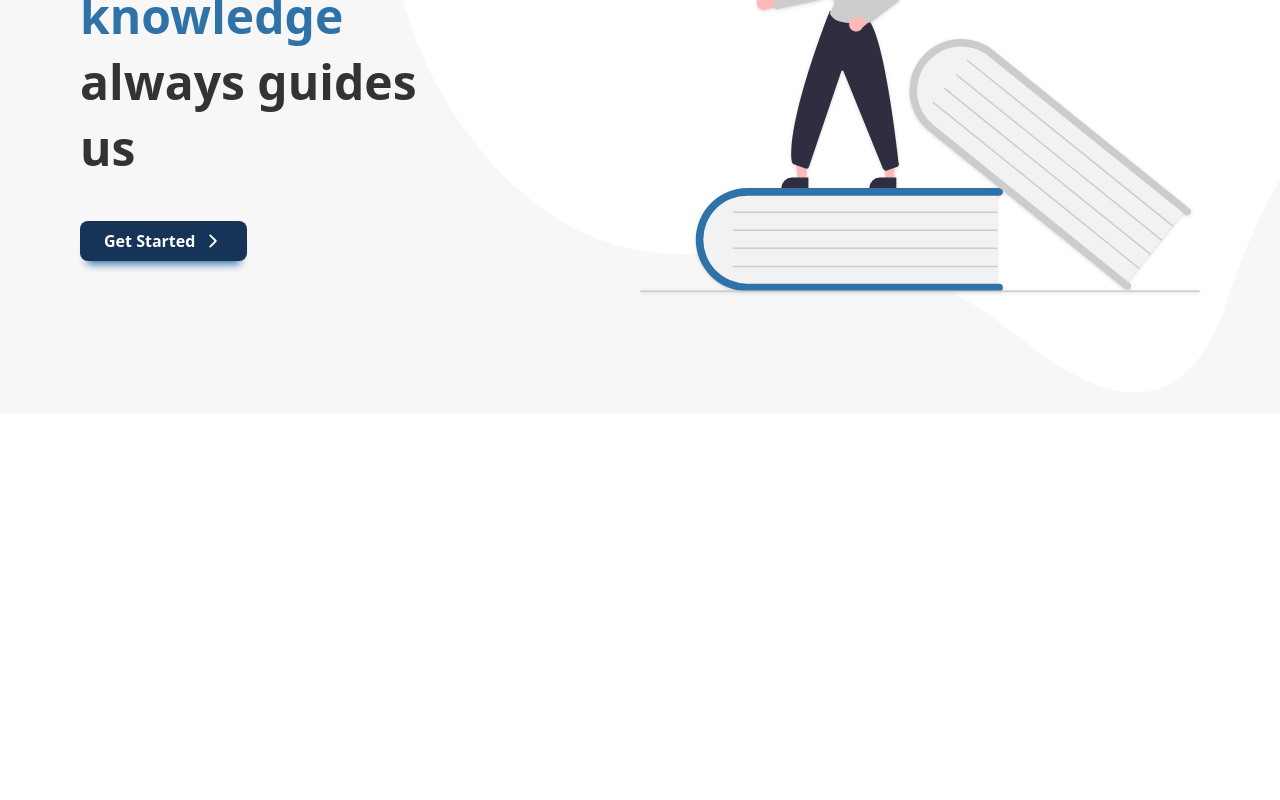
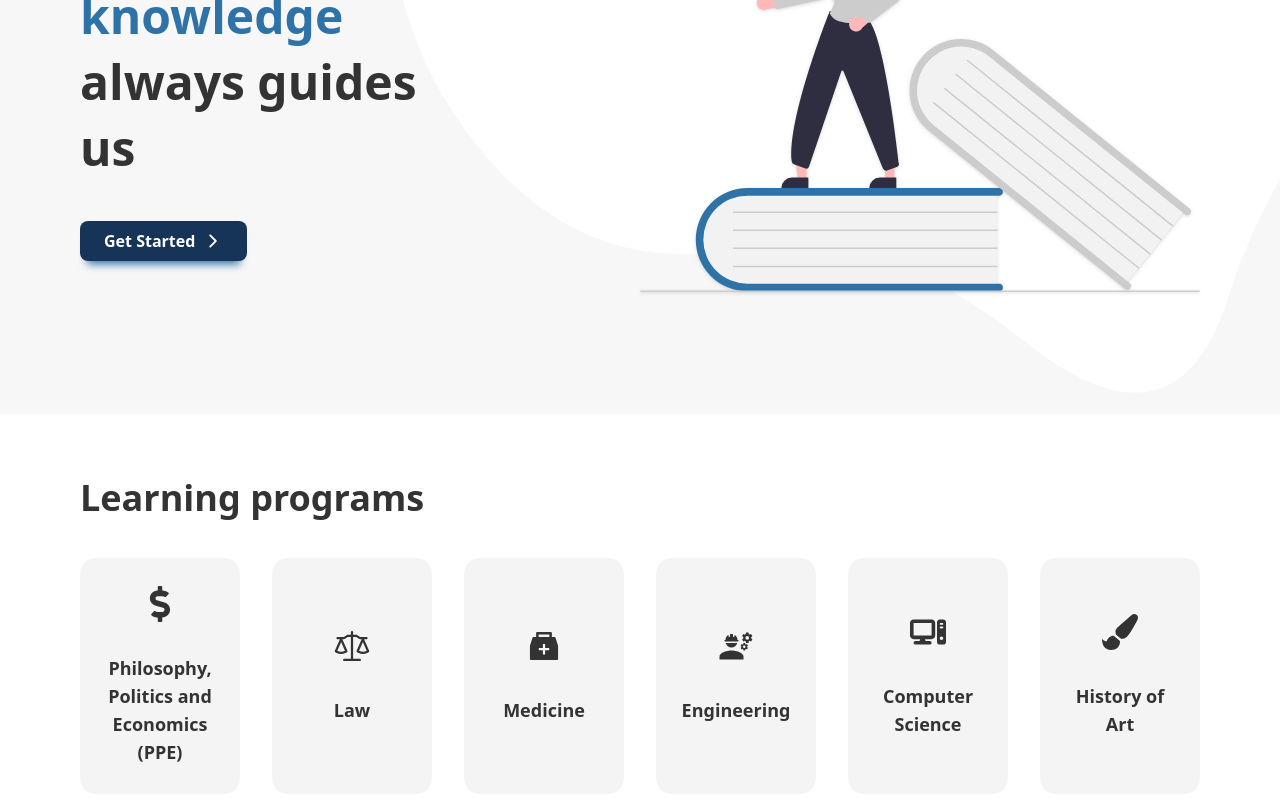
Before and after one commit to SntgRM/Oxford, a React (Vite) app: page / in a window 1280 px wide. Shown: the part 532-1332 px from the top of the page. Before the commit the page ends 946 px from the top, so only its background shows below. Built offline with nearby package versions, Linux system fonts and the light colour scheme.

Commit message:
implemented 'Programs' section

```diff
--- a/src/App.jsx
+++ b/src/App.jsx
@@ -1,9 +1,11 @@
 import Hero from './components/Hero/Hero';
+import Programs from './components/Programs/Programs';
 
 const App = () => {
   return (
     <main className="overflow-x-hidden bg-white text-dark">
       <Hero />
+      <Programs />
     </main>
   );
 };
```
